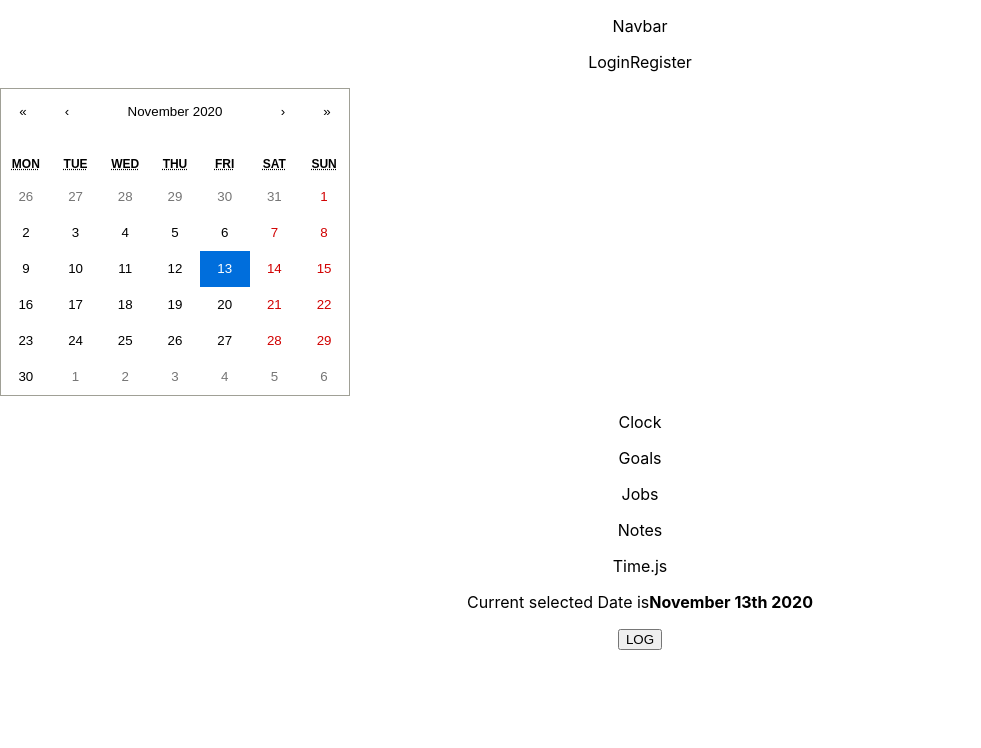
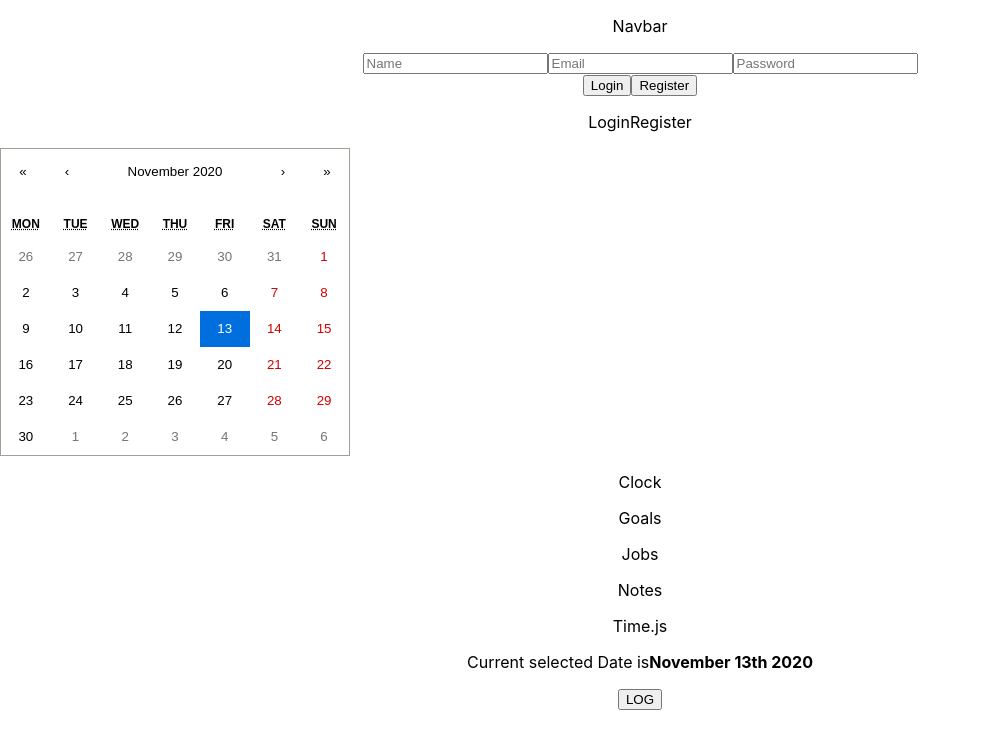
Before and after one commit to carterjpilling/unemployed-dev-tool, a React (Create React App) app: page / in a window 1280 px wide. Shown: the top 748 px of the page, without its empty margins (0-981 px from the left). Built offline with nearby package versions, Linux system fonts and the light colour scheme.

Commit message:
Created Login/Register Component

```diff
--- a/src/Components/Cal.js
+++ b/src/Components/Cal.js
@@ -31,11 +31,11 @@ export default function Cal() {
         onChange={changeDate}
       // formatLongDate={dateState}
       />
-      <Clock />
-      <Goals />
-      <Jobs />
-      <Notes />
-      <Time />
+      <Clock date={dateValue} />
+      <Goals date={dateValue} />
+      <Jobs date={dateValue} />
+      <Notes date={dateValue} />
+      <Time date={dateValue} />
 
       <p>Current selected Date is<b>{moment(dateState).format('MMMM Do YYYY')}</b></p>
       <button onClick={() => logger()}>LOG</button>
--- a/src/Components/LoginRegister.js
+++ b/src/Components/LoginRegister.js
@@ -1,10 +1,58 @@
-import React from 'react'
+import React, { useState } from 'react'
+import axios from 'axios'
 
 export default function LoginRegister() {
 
+  const [state, setState] = useState({
+    name: '',
+    email: '',
+    password: ''
+  })
+
+  function handleInput(e) {
+    setState((prevState) => {
+      return { ...prevState, [e.target.name]: e.target.value }
+    })
+  }
+
+  function handleLogin() {
+    const { email, password } = state
+    axios.post('/api/auth/login', { email, password })
+  }
+
+  function handleRegister() {
+    const { name, email, password } = state
+    axios.post('/api/auth/register', { name, email, password })
+  }
+
   return (
-    <>
+    <div>
+      <div>
+        <form >
+          <input
+            placeholder='Name'
+            type='name'
+            name='name'
+            onChange={(e) => handleInput(e)}
+          />
+          <input
+            placeholder='Email'
+            type='email'
+            name='email'
+            onChange={(e) => handleInput(e)}
+          />
+          <input
+            placeholder='Password'
+            type='password'
+            name='password'
+            onChange={(e) => handleInput(e)} />
+        </form>
+      </div>
+      <div>
+        <button onClick={() => handleLogin()}>Login</button>
+        <button onClick={() => handleRegister()}>Register</button>
+      </div>
       <p>LoginRegister</p>
-    </>
+    </div>
   )
 }
```
